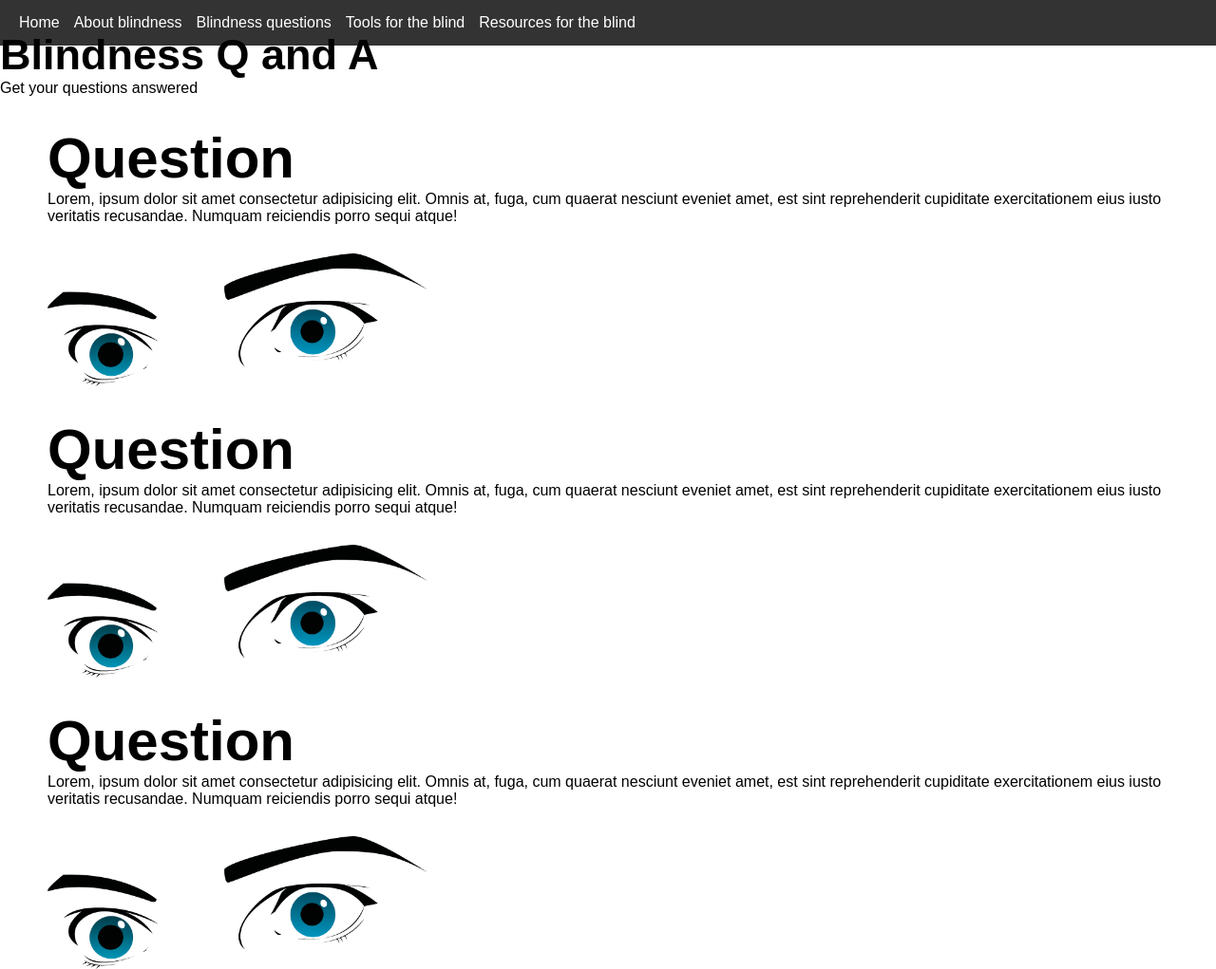
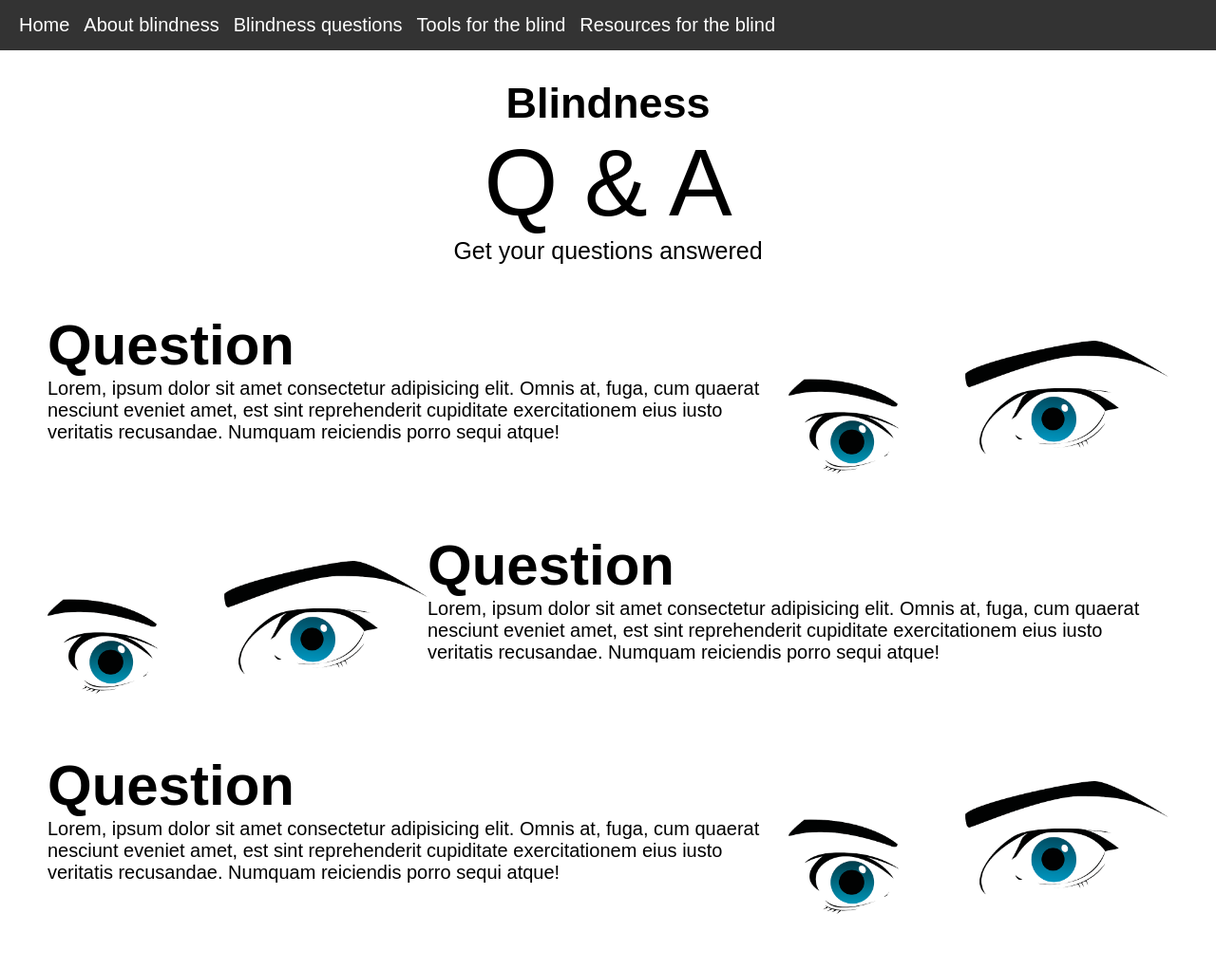
Before and after one commit to RobertB512/blindness-exposed, a plain HTML site: page pages/blindnessQandA.html in a window 1280 px wide. Shown: the top 1021 px of the page at 95% size. Drawn offline with Linux system fonts and the light colour scheme.

Commit message:
Add some basic styles to blindnessQandA page

```diff
--- a/pages/blindnessQandA.html
+++ b/pages/blindnessQandA.html
@@ -9,13 +9,13 @@
 	</head>
 	<body>
 		<be-top-nav></be-top-nav>
-		<header class="qAndA-header">
-			<h2>Blindness Q and A</h2>
-			<p class="tag-line">Get your questions answered</p>
+		<header class="q-and-a-header">
+			<h2>Blindness <br><span class="large-font-span">Q & A</span></h2>
+			<p class="header-tagline">Get your questions answered</p>
 		</header>
 		<main>
 			<section class="question-1-wrapper question-wrapper">
-				<div class="question-wrapper">
+				<div class="question">
 					<h3 class="question">Question</h3>
 					<p class="answer">
 						Lorem, ipsum dolor sit amet consectetur adipisicing elit. Omnis at,
@@ -30,7 +30,7 @@
 			</section>
 
 			<section class="question-2-wrapper question-wrapper">
-				<div class="question-wrapper">
+				<div class="question">
 					<h3 class="question">Question</h3>
 					<p class="answer">
 						Lorem, ipsum dolor sit amet consectetur adipisicing elit. Omnis at,
@@ -45,7 +45,7 @@
 			</section>
 
 			<section class="question-3-wrapper question-wrapper">
-				<div class="question-wrapper">
+				<div class="question">
 					<h3 class="question">Question</h3>
 					<p class="answer">
 						Lorem, ipsum dolor sit amet consectetur adipisicing elit. Omnis at,
@@ -60,7 +60,7 @@
 			</section>
 
 			<section class="question-4-wrapper question-wrapper">
-				<div class="question-wrapper">
+				<div class="question">
 					<h3 class="question">Question</h3>
 					<p class="answer">
 						Lorem, ipsum dolor sit amet consectetur adipisicing elit. Omnis at,
@@ -75,7 +75,7 @@
 			</section>
 
 			<section class="question-5-wrapper question-wrapper">
-				<div class="question-wrapper">
+				<div class="question">
 					<h3 class="question">Question</h3>
 					<p class="answer">
 						Lorem, ipsum dolor sit amet consectetur adipisicing elit. Omnis at,
@@ -90,7 +90,7 @@
 			</section>
 
 			<section class="question-6-wrapper question-wrapper">
-				<div class="question-wrapper">
+				<div class="question">
 					<h3 class="question">Question</h3>
 					<p class="answer">
 						Lorem, ipsum dolor sit amet consectetur adipisicing elit. Omnis at,
@@ -105,7 +105,7 @@
 			</section>
 
 			<section class="question-7-wrapper question-wrapper">
-				<div class="question-wrapper">
+				<div class="question">
 					<h3 class="question">Question</h3>
 					<p class="answer">
 						Lorem, ipsum dolor sit amet consectetur adipisicing elit. Omnis at,
@@ -120,7 +120,7 @@
 			</section>
 
 			<section class="question-8-wrapper question-wrapper">
-				<div class="question-wrapper">
+				<div class="question">
 					<h3 class="question">Question</h3>
 					<p class="answer">
 						Lorem, ipsum dolor sit amet consectetur adipisicing elit. Omnis at,
@@ -135,7 +135,7 @@
 			</section>
 
 			<section class="question-9-wrapper question-wrapper">
-				<div class="question-wrapper">
+				<div class="question">
 					<h3 class="question">Question</h3>
 					<p class="answer">
 						Lorem, ipsum dolor sit amet consectetur adipisicing elit. Omnis at,
@@ -150,7 +150,7 @@
 			</section>
 
 			<section class="question-10-wrapper question-wrapper">
-				<div class="question-wrapper">
+				<div class="question">
 					<h3 class="question">Question</h3>
 					<p class="answer">
 						Lorem, ipsum dolor sit amet consectetur adipisicing elit. Omnis at,
--- a/styles/scss/styles.scss
+++ b/styles/scss/styles.scss
@@ -14,8 +14,8 @@ html {
   font-size: 62.5%;
 }
 
-p, li, a {
-  font-size: 1.6rem;
+p, li, a, .explanation {
+  font-size: 2rem;
 }
 a {
   color: blue;
@@ -82,7 +82,9 @@ main {
   // background-position: center center;
   // background-repeat: no-repeat;
 
-
+  .top-nav {
+    position: absolute;
+  }
   a {
     color: blue;
   }
@@ -145,7 +147,7 @@ be-top-nav {
 }
 
 .explanation {
-  font-size: 2rem;
+  // font-size: 2rem;
   width: 60rem;
 }
 .what-causes-blindness {
@@ -160,3 +162,32 @@ be-top-nav {
     text-align: center;
   }
 }
+
+
+// ##### blindness q&a page #####
+.top-nav {
+  position: static;
+}
+.q-and-a-header {
+  text-align: center;
+  .large-font-span {
+    font-size: 10rem;
+    font-weight: 400;
+  }
+}
+
+.question-wrapper {
+  display: flex;
+  justify-content: center;
+  margin-bottom: 3rem;
+
+  .question {
+    display: flex;
+    flex-direction: column;
+  }
+
+  &:nth-of-type(even) {
+    flex-direction: row-reverse;
+  }
+
+}
```
Also changed, not shown: styles/css/styles.css, 1 other file.
